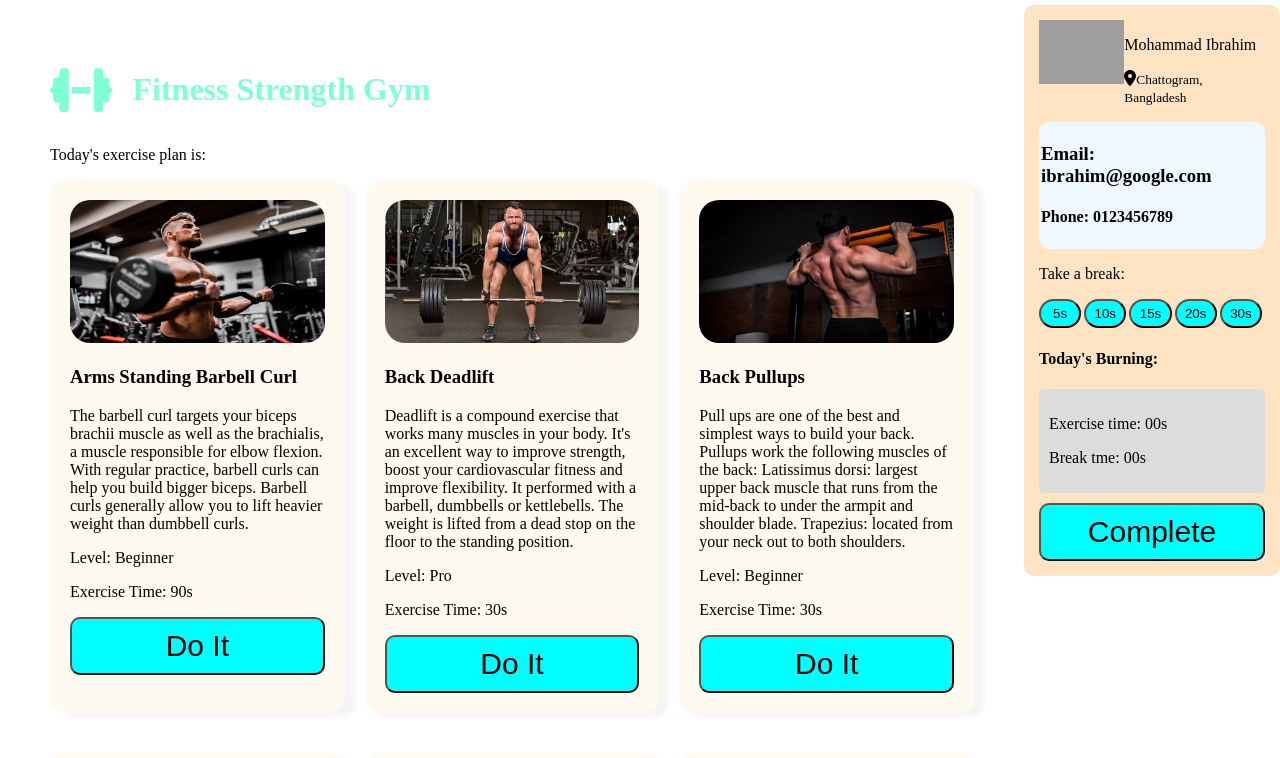
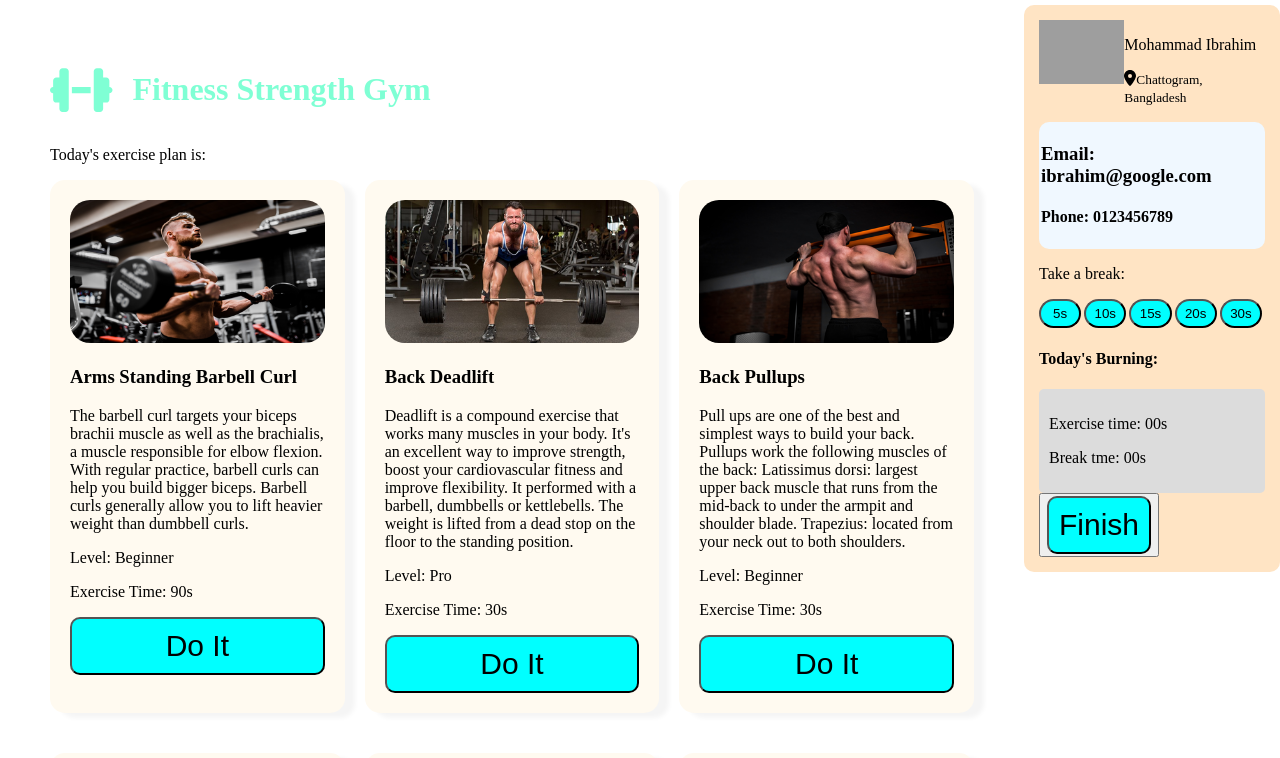
Before and after one commit to mdiibrahim/Fitness-Strength-Gym, a React (Create React App) app: page / in a window 1280 px wide. Shown: the top 758 px of the page. Built offline with nearby package versions, Linux system fonts and the light colour scheme; grey boxes are pictures that could not be loaded; a web font is replaced by a local one.

Commit message:
TOAST ARE ADDED

```diff
--- a/package.json
+++ b/package.json
@@ -10,7 +10,9 @@
     "@testing-library/jest-dom": "^5.16.5",
     "@testing-library/react": "^13.4.0",
     "@testing-library/user-event": "^13.5.0",
+    "bootstrap": "^5.2.2",
     "react": "^18.2.0",
+    "react-bootstrap": "^2.5.0",
     "react-dom": "^18.2.0",
     "react-scripts": "5.0.1",
     "web-vitals": "^2.1.4"
--- a/src/App.js
+++ b/src/App.js
@@ -3,7 +3,7 @@ import { FontAwesomeIcon } from '@fortawesome/react-fontawesome';
 import { faDumbbell } from '@fortawesome/free-solid-svg-icons';
 import React, { useEffect, useState } from 'react';
 import ExerciseList from './Components/Main-Container/ExerciseList/ExerciseList';
-import Profile from './Components/Main-Container/Profile/Profile';
+import {Profile} from './Components/Main-Container/Profile/Profile';
 
 
 function App() {
@@ -44,6 +44,7 @@ function App() {
     }
     const TakeABreak = (breakTime) => {
         document.getElementById('break-time').innerText = breakTime;
+        localStorage.setItem('breakTime', breakTime);
 
     }
 
--- a/src/Components/Main-Container/Profile/Profile.css
+++ b/src/Components/Main-Container/Profile/Profile.css
@@ -47,7 +47,7 @@
     border-radius: 10px;
     cursor: pointer;
     padding: 10px;
-    margin-top: 10px;
+
 }
 .btn-complete:hover {
     background-color:goldenrod;
--- a/src/Components/Main-Container/Profile/Profile.js
+++ b/src/Components/Main-Container/Profile/Profile.js
@@ -1,10 +1,43 @@
 import { FontAwesomeIcon, } from '@fortawesome/react-fontawesome';
 import { faLocationDot } from '@fortawesome/free-solid-svg-icons'
 import React from 'react';
-import './Profile.css'
+import './Profile.css';
+import  { useState } from 'react';
+import Button from 'react-bootstrap/Button';
+import Col from 'react-bootstrap/Col';
+import Row from 'react-bootstrap/Row';
+import Toast from 'react-bootstrap/Toast';
+
+function AutohideExample() {
+  const [show, setShow] = useState(false);
+
+  return (
+    <Row>
+      <Col xs={6}>
+        <Toast onClose={() => setShow(false)} show={show} delay={3000} autohide>
+          <Toast.Header>
+            <img
+              src="holder.js/20x20?text=%20"
+              className="rounded me-2"
+              alt=""
+            />
+            <strong className="me-auto">Congratulations!!!</strong>
+          </Toast.Header>
+          <Toast.Body>Woohoo, you're great! You are finished today's exercise.</Toast.Body>
+        </Toast>
+      </Col>
+          <Col xs={6}>
+        <Button onClick={() => setShow(true)} className='btn-complete' >Finish</Button>
+      </Col>
+    </Row>
+  );
+}
+
+
 const Profile = ({TakeABreak}) => {
     return (
         <div className='profile'>
+
             <div className='profile-name'>
                 <div>
                     <img className='profile-pic' src="profile.png" alt="" />
@@ -49,9 +82,9 @@ const Profile = ({TakeABreak}) => {
                     <p>Break tme: <span id='break-time'>00</span>s</p>
                 </div>
             </div>
-            <button className='btn-complete'>Complete</button>
+            <button ><AutohideExample></AutohideExample></button>
         </div>
     );
 };
 
-export default Profile;
+export  {Profile,AutohideExample};
```
Also changed, not shown: 1 other file (tests, documents, lock files or other folders).
